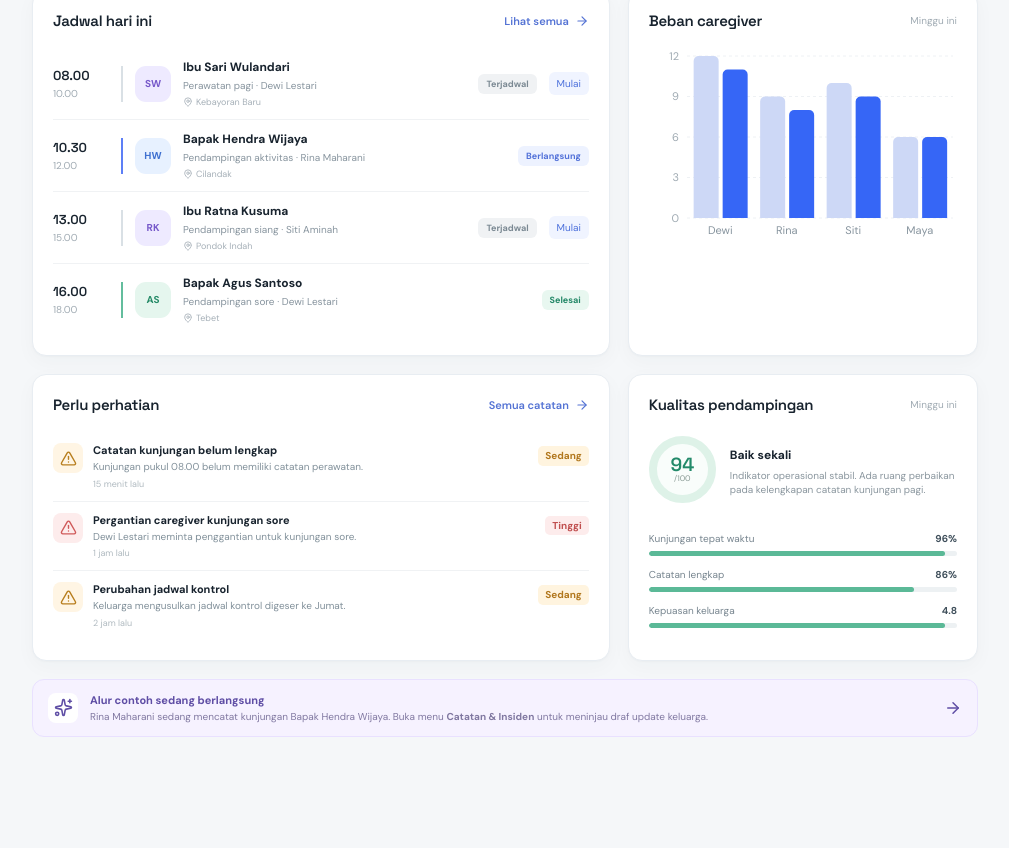
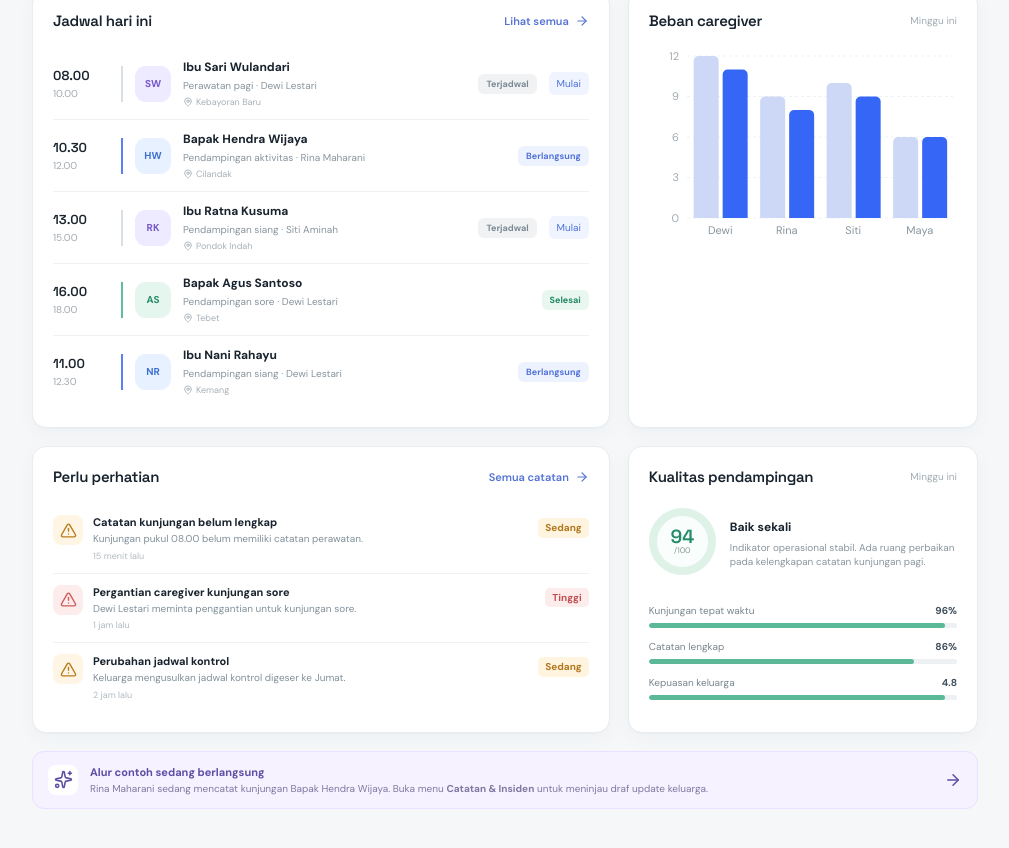
Before and after one commit to ryuken25/careops-indonesia, a React (Vite) app: page /koordinator in a window 1280 px wide. Shown: the part 804-1652 px from the top of the page, without its empty margins (260-1269 px from the left). Before the commit the page ends 1611 px from the top, so only its background shows below. Built offline with nearby package versions, Linux system fonts and the light colour scheme.

Commit message:
data: add client Ibu Nani Rahayu + active visit for caregiver Dewi

```diff
--- a/src/App.jsx
+++ b/src/App.jsx
@@ -20,7 +20,7 @@ const MOODS = [
   { key: 'cukup', label: 'Cukup', emoji: '🙂' },
   { key: 'lesu', label: 'Lesu', emoji: '😔' },
 ]
-const STORAGE_CLIENTS = 'careops-clients'
+const STORAGE_CLIENTS = 'careops-clients-v2'
 const STORAGE_CAREGIVERS = 'careops-caregivers'
 const STORAGE_INCIDENTS = 'careops-incidents'
 const uid = () => 'n' + Date.now().toString(36) + Math.random().toString(36).slice(2, 6)
--- a/src/data.js
+++ b/src/data.js
@@ -178,6 +178,28 @@ export const clients = [
       { date: '17/08', caregiver: 'Rina Maharani', note: 'Latihan gerak halus selesai.', status: 'Selesai' },
     ],
   },
+  {
+    id: 'c9', name: 'Ibu Nani Rahayu', initials: 'NR', age: 71, gender: 'Perempuan',
+    city: 'Kemang', area: 'Jakarta Selatan', careType: 'Pendampingan siang', careLevel: 'Sedang',
+    conditions: ['Artritis ringan'], allergies: ['Tidak ada'],
+    diet: 'Seimbang', mobility: 'Bantuan berjalan ringan',
+    caregiver: 'Dewi Lestari', nextVisit: 'Sedang berlangsung', status: 'Stabil', statusTone: 'green',
+    familyContact: { name: 'Rani Rahayu', relation: 'Anak', phone: '0812-xxxx-0009' },
+    carePlan: ['Dampingi aktivitas siang', 'Ingatkan minum cukup', 'Dampingi jalan ringan'],
+    vitals: [
+      { date: '12/08', sistolik: 132, diastolik: 82, nadi: 75 },
+      { date: '13/08', sistolik: 131, diastolik: 82, nadi: 74 },
+      { date: '14/08', sistolik: 130, diastolik: 81, nadi: 75 },
+      { date: '15/08', sistolik: 129, diastolik: 81, nadi: 73 },
+      { date: '16/08', sistolik: 128, diastolik: 80, nadi: 74 },
+      { date: '17/08', sistolik: 127, diastolik: 80, nadi: 73 },
+      { date: '18/08', sistolik: 126, diastolik: 79, nadi: 73 },
+    ],
+    visitHistory: [
+      { date: '16/08', caregiver: 'Dewi Lestari', note: 'Aktivitas siang lancar.', status: 'Selesai' },
+      { date: '17/08', caregiver: 'Dewi Lestari', note: 'Jalan ringan selesai tanpa keluhan.', status: 'Selesai' },
+    ],
+  },
 ]
 
 export const caregivers = [
@@ -199,6 +221,9 @@ export const initialVisits = [
   ] },
   { id: 4, client: 'Bapak Agus Santoso', clientId: 'c4', initials: 'AS', caregiver: 'Dewi Lestari', time: '16.00 – 18.00', type: 'Pendampingan sore', status: 'completed', location: 'Tebet', checklist: [
     { label: 'Pantau gula darah', done: true }, { label: 'Olahraga ringan', done: true }, { label: 'Ingatkan pola makan', done: true },
+  ] },
+  { id: 5, client: 'Ibu Nani Rahayu', clientId: 'c9', initials: 'NR', caregiver: 'Dewi Lestari', time: '11.00 – 12.30', type: 'Pendampingan siang', status: 'checked-in', location: 'Kemang', checklist: [
+    { label: 'Dampingi aktivitas siang', done: true }, { label: 'Ingatkan minum cukup', done: false }, { label: 'Dampingi jalan ringan', done: false },
   ] },
 ]
 
@@ -238,4 +263,4 @@ export const INITIAL_FAMILY_UPDATE = {
   text: 'Bapak Hendra menjalani aktivitas pagi dengan baik. Ia mengikuti latihan gerak ringan dan makan dengan cukup. Tidak ada keluhan baru yang dicatat selama kunjungan.',
 }
 
-export const STORAGE_KEY = 'careops-visits-v2'
+export const STORAGE_KEY = 'careops-visits-v3'
```
